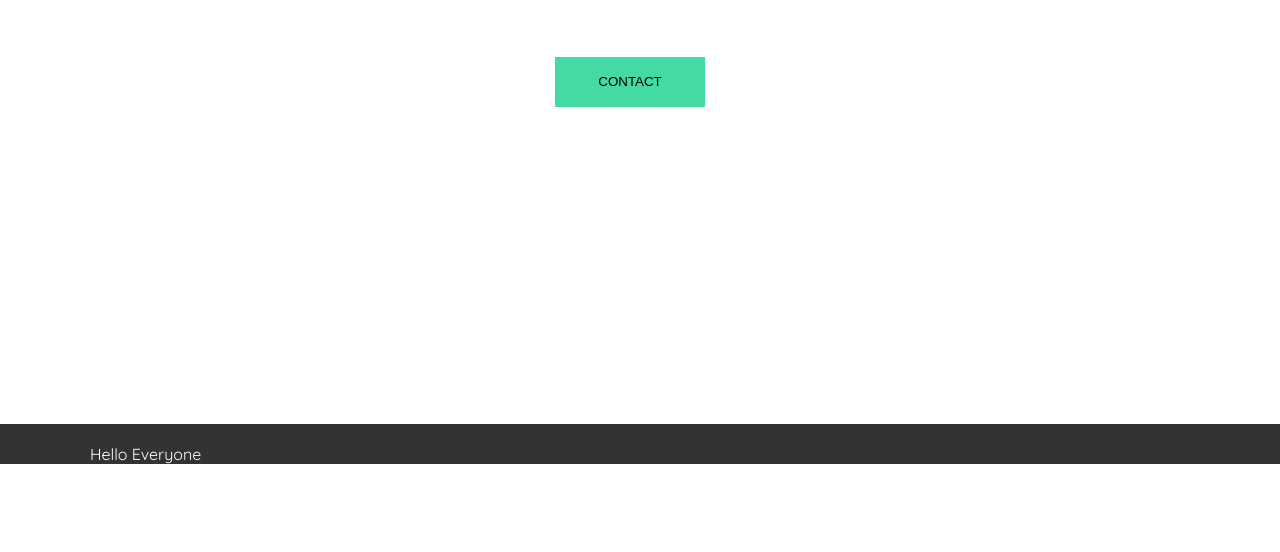
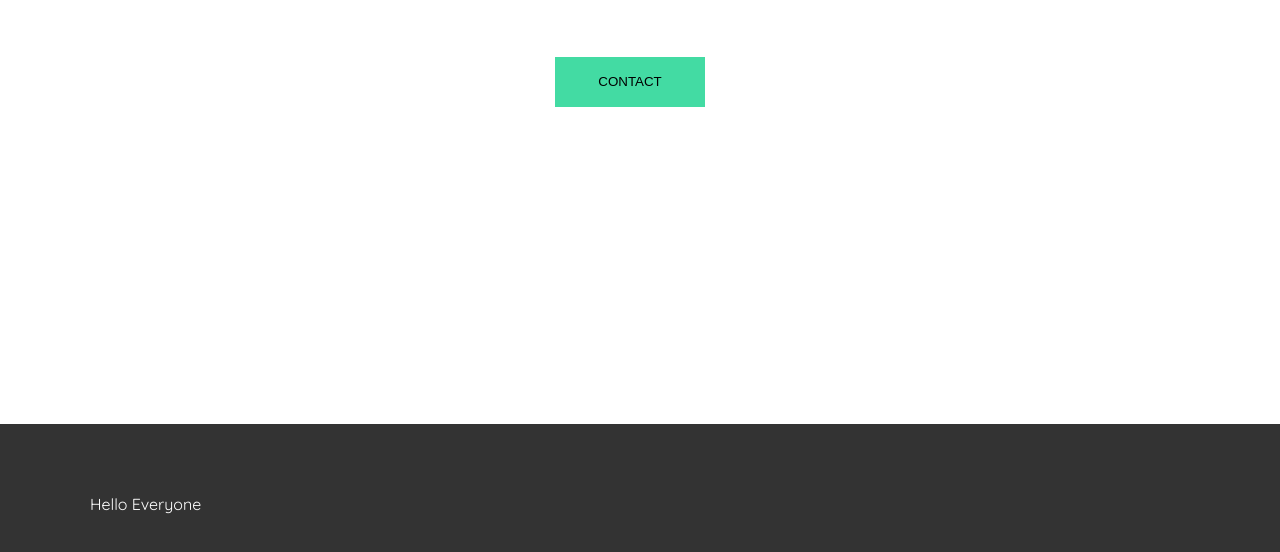
Before and after one commit to ericsato/ericsite, a plain HTML site: page index.html in a window 1280 px wide. Shown: the part 376-928 px from the top of the page. Before the commit the page ends 840 px from the top, so only its background shows below. Drawn offline with Linux system fonts and the light colour scheme.

Commit message:
added some padding to sections

```diff
--- a/index.html
+++ b/index.html
@@ -24,7 +24,7 @@
   </div>
 </div>
 
-<div id="my-work" class"section">
+<div id="my-work" class="section section-pad">
     <div class="grid grid-pad">
       <div class="col-1-3">
         Hello Everyone
--- a/static/scss/_sections.scss
+++ b/static/scss/_sections.scss
@@ -1,8 +1,12 @@
 .section {
   box-sizing: border-box;
-  padding:0;
   margin:0;
   width:100%;
+}
+
+.section-pad {
+  padding-top:50px;
+  padding-bottom:50px;
 }
 
 #my-work {
```
Also changed, not shown: static/css/style.css, 1 other file.
